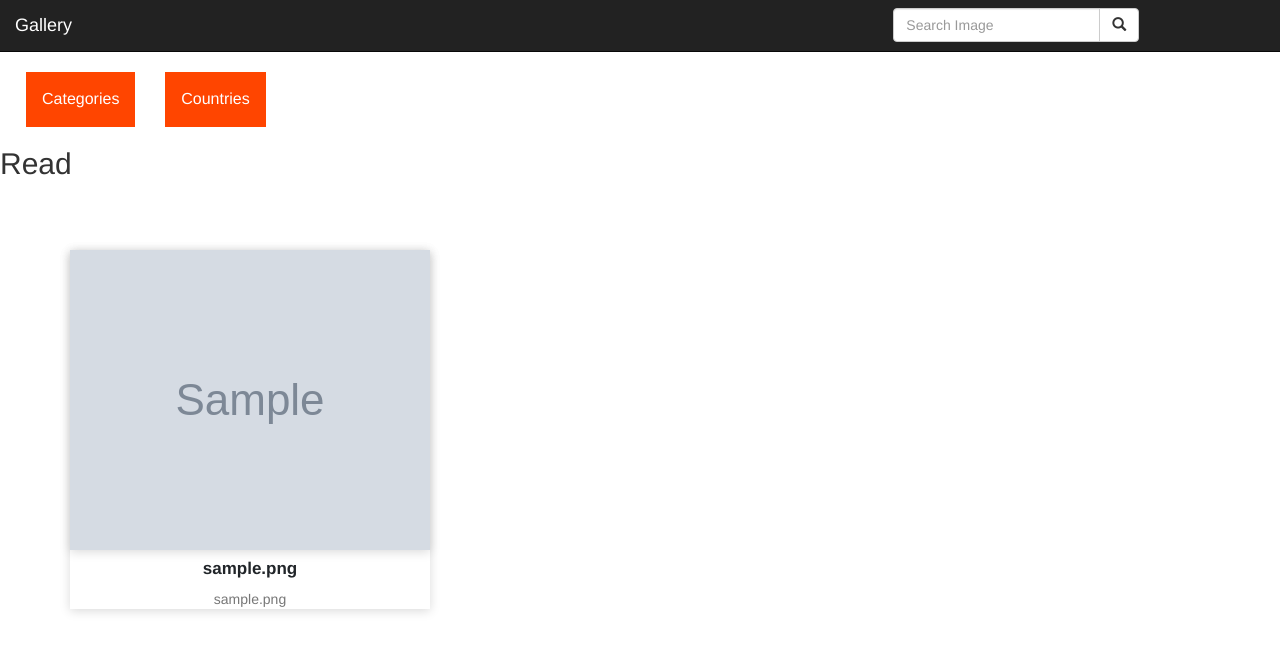
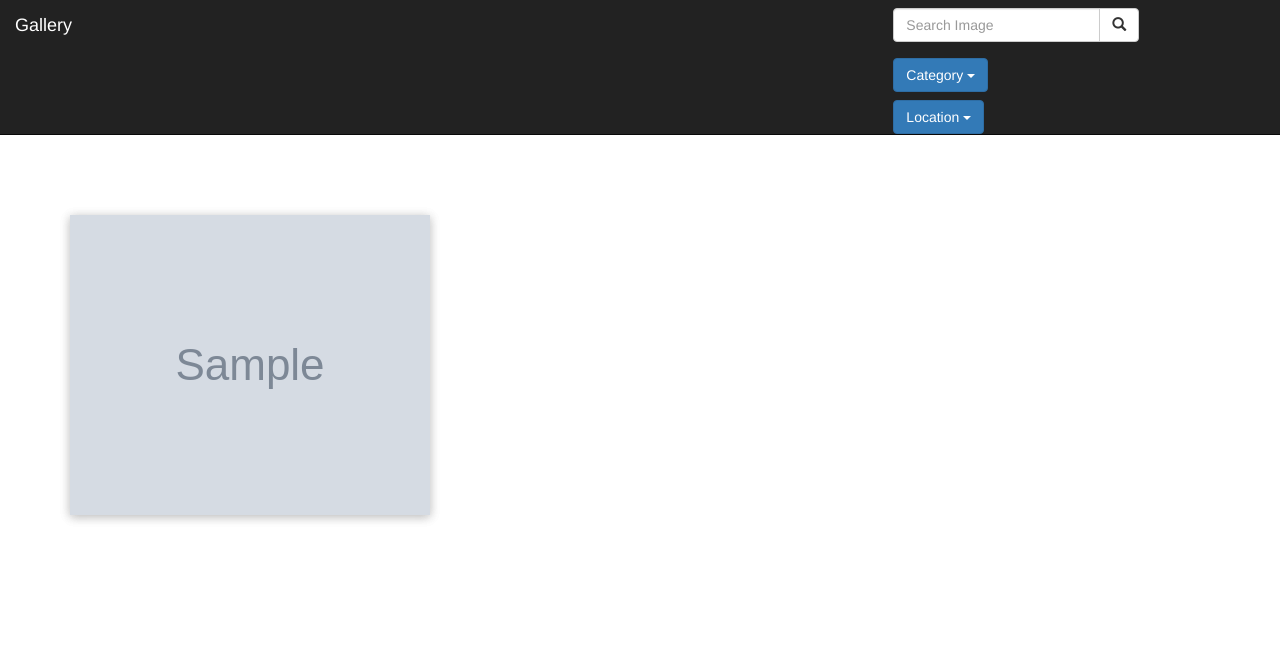
Before and after one commit to Sigilai5/Django-Gallery, a Django app: page / in a window 1280 px wide. Shown: the top 652 px of the page. Run offline with Django 3.2, Linux system fonts and the light colour scheme; tables that the repository leaves empty hold one stand-in row (values such as "Sample post"); grey boxes marked "Sample" are stand-in pictures; some libraries are stand-ins or nearby versions.

Commit message:
updated view function for category

```diff
--- a/gallery/static/css/styles.css
+++ b/gallery/static/css/styles.css
@@ -1,56 +1,6 @@
 h1{
     color: blueviolet;
 }
-
-
-/**Category Dropdown**/
-
-.dropbtn {
-    background-color: orangered;
-    color: white;
-    padding: 16px;
-    font-size: 16px;
-    border: none;
-
-}
-
-#dropbtn{
-    background-color: orangered;
-    color: white;
-    padding: 16px;
-    font-size: 16px;
-    border: none;
-}
-
-
-.dropdown {
-    position: relative;
-    display: inline-block;
-    margin-left: 26px;
-}
-
-.dropdown-content {
-    display: none;
-    position: absolute;
-    background-color: #f1f1f1;
-    min-width: 160px;
-    box-shadow: 0px 8px 16px 0px rgba(0,0,0,0.2);
-    z-index: 1;
-}
-
-.dropdown-content a {
-    color: black;
-    padding: 12px 16px;
-    text-decoration: none;
-    display: block;
-}
-
-.dropbtn :hover {background-color: #ddd;}
-
-
-.dropdown:hover .dropdown-content {display: block;}
-
-.dropdown:hover .dropbtn {background-color: #3e8e41;}
 
 /** Images **/
 
--- /dev/null
+++ b/gallery/static/js/scripts.js
@@ -0,0 +1,9 @@
+$(document).ready(function () {
+    $(".bton").click(function () {
+        var text = $(".text").val();
+        text.select()
+        document.execCommand("copy");
+        alert("has been succesfully Copied.");
+    });
+
+});
--- a/gallery/templates/base.html
+++ b/gallery/templates/base.html
@@ -15,25 +15,8 @@
 <body>
 
 {% include "navbar.html" %}
- <div class="dropdown">
-  <button class="dropbtn">Categories</button>
-  <div class="dropdown-content">
-    <a href="/category/SpaceX">SpaceX</a>
-    <a href="/category/Blue Origin">Blue Origin</a>
-    <a href="/category/Virgin Atlantic">Virgin Atlantic</a>
-  </div>
 
 
-    <div class="dropdown">
-  <button id="dropbtn">Countries</button>
-  <div class="dropdown-content">
-    <a href="/location/USA">USA</a>
-    <a href="/location/Canada">Canada</a>
-    <a href="/location/Britain">Britain</a>
-  </div>
-    </div>
-
-</div>
 
 {% block content %}
 
--- a/gallery/templates/home.html
+++ b/gallery/templates/home.html
@@ -1,10 +1,8 @@
 {%extends 'base.html'%}
 {% load bootstrap3 %}
+{% load static %}
 {% block content %}
 {{block.super}}
-
-    <h2>Read</h2>
-
 
 
     <section class="gallery-block cards-gallery">
@@ -12,20 +10,57 @@
 
     <div class="row">
  {% for img in image %}
+
+     <!-- Modal -->
+<div class="modal fade" id="{{ img.id }}" tabindex="-1" role="dialog" aria-labelledby="exampleModalCenterTitle" aria-hidden="true">
+  <div class="modal-dialog modal-dialog-centered" role="document">
+    <div class="modal-content">
+      <div class="modal-header">
+        <h1 class="modal-title" id="exampleModalCenterTitle">{{ img.image_name }}</h1>
+        <button type="button" class="close" data-dismiss="modal" aria-label="Close">
+          <span aria-hidden="true">&times;</span>
+        </button>
+      </div>
+      <div class="modal-body">
+        <img src="{{ img.image.url }}" alt="Card Image" class="card-img-top" width="100%" height="300px">
+
+          <h6>{{ img.image_description }}</h6>
+      </div>
+      <div class="modal-footer">
+        <button type="button" class="btn btn-secondary" data-dismiss="modal">Close</button>
+        <button type="button" class="btn btn-primary">Copy Link</button>
+      </div>
+    </div>
+  </div>
+</div>
+
+
     <div class="col-md-6 col-lg-4">
-	                <div class="card border-0 transform-on-hover">
-	                	<a class="lightbox" href="">
-	                		<img src="{{ img.image.url }}" alt="Card Image" class="card-img-top" width="100%" height="300px">
-	                	</a>
-	                    <div class="card-body">
-	                        <h6><a href="#">{{ img.image_name }}</a></h6>
-	                        <p class="text-muted card-text">{{ img.image_description }}</p>
-	                    </div>
+	                <div class="card border-0 transform-on-hover" >
+	                	<a class="lightbox" data-target="#exampleModalCenter">
+	                		<img src="{{ img.image.url }}" alt="Card Image" class="card-img-top" width="100%" height="300px" data-toggle="modal" data-target="#{{ img.id }}">
+
+
+
+                        </a>
+
 	                </div>
 	            </div>
+
+     <!-- Button trigger modal -->
+
+
+
+
+
         {% endfor %}
     </div>
     </div>
     </section>
 
+
+
 {% endblock %}
+{% block scripts %} {{block.super}}
+  <script type="text/javascript" src="{%static 'js/scripts.js'%}"></script>
+{% endblock %}
--- a/gallery/templates/navbar.html
+++ b/gallery/templates/navbar.html
@@ -35,7 +35,43 @@
           <div class="col-sm-6 col-md-6">
 
 
+ <div class="dropdown" style="padding-top: 8px; float:left;">
 
+      <button class="btn btn-primary dropdown-toggle" type="button" data-toggle="dropdown">Category
+
+      <span class="caret"></span></button>
+
+      <ul class="dropdown-menu">
+
+        <li><a href="/category/SpaceX">SpaceX</a></li>
+
+        <li><a href="/category/Blue Origin">Blue Origin</a></li>
+
+        <li><a href="/category/Virgin Atlantic">Virgin Atlantic</a></li>
+
+      </ul>
+
+      </div>
+
+
+
+      <div class="dropdown" style="padding-top: 8px; padding-right:10px; float:left;">
+
+        <button class="btn btn-primary dropdown-toggle" type="button" data-toggle="dropdown">Location
+
+        <span class="caret"></span></button>
+
+        <ul class="dropdown-menu">
+
+          <li><a href="/location/Canada">Canada</a></li>
+
+          <li><a href="/location/USA">USA</a></li>
+
+          <li><a href="/location/Britain">Britain</a></li>
+
+        </ul>
+
+      </div>
 
 
           </div>
```
